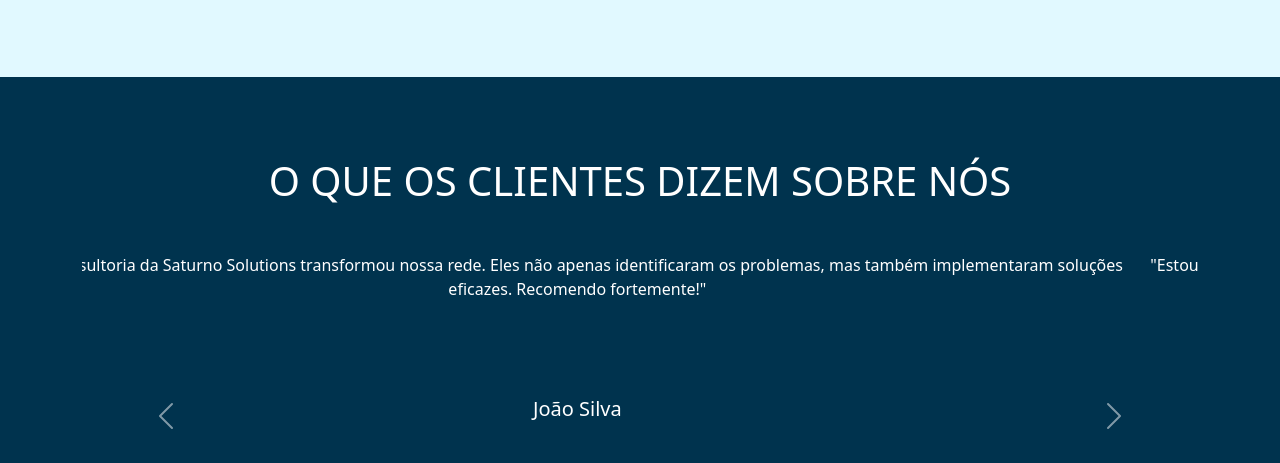
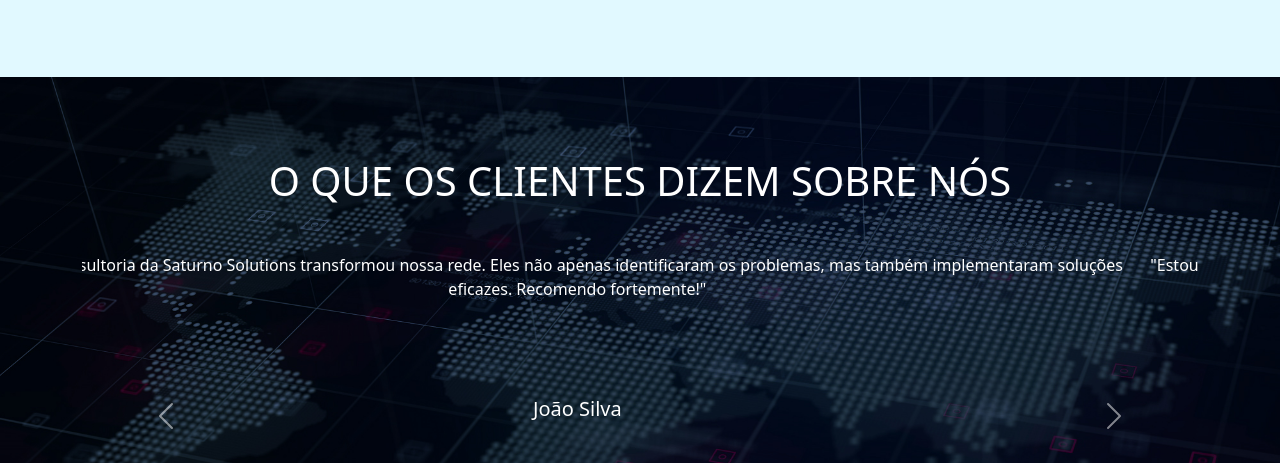
Before and after one commit to MateusDRodrigues/MateusDRodrigues-ESTACIO-HTML-CSS-BOOTSTRAP, a plain HTML site: page index.html in a window 1280 px wide. Shown: the part 1779-2242 px from the top of the page. Drawn offline with nearby package versions, Linux system fonts and the light colour scheme.

Commit message:
alteraçao bg secao 5

```diff
--- a/css/style.css
+++ b/css/style.css
@@ -79,7 +79,9 @@
 
 /* inicio da sessao 5 ---------------------- */
 .section5 {
-    background-color: rgb(0, 51, 78);
+    background-image: url('../img/tecnologia-wallpaper.jpg');
+    background-size: cover;
+    background-position: center;
     padding-top: 10vh;
     padding-bottom: 10vh;
     text-align: center;
```
Also changed, not shown: index.html (line endings or trailing spaces).
